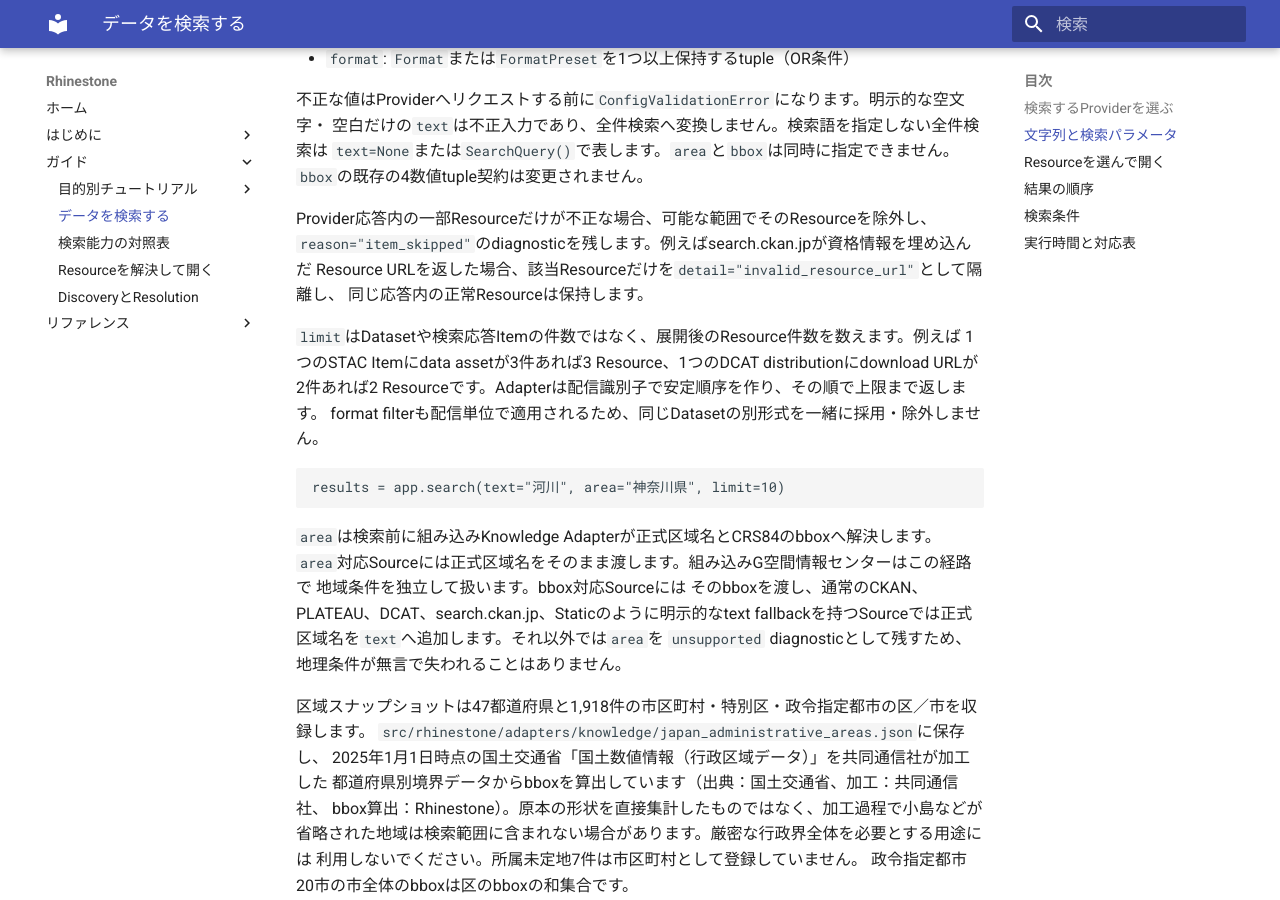
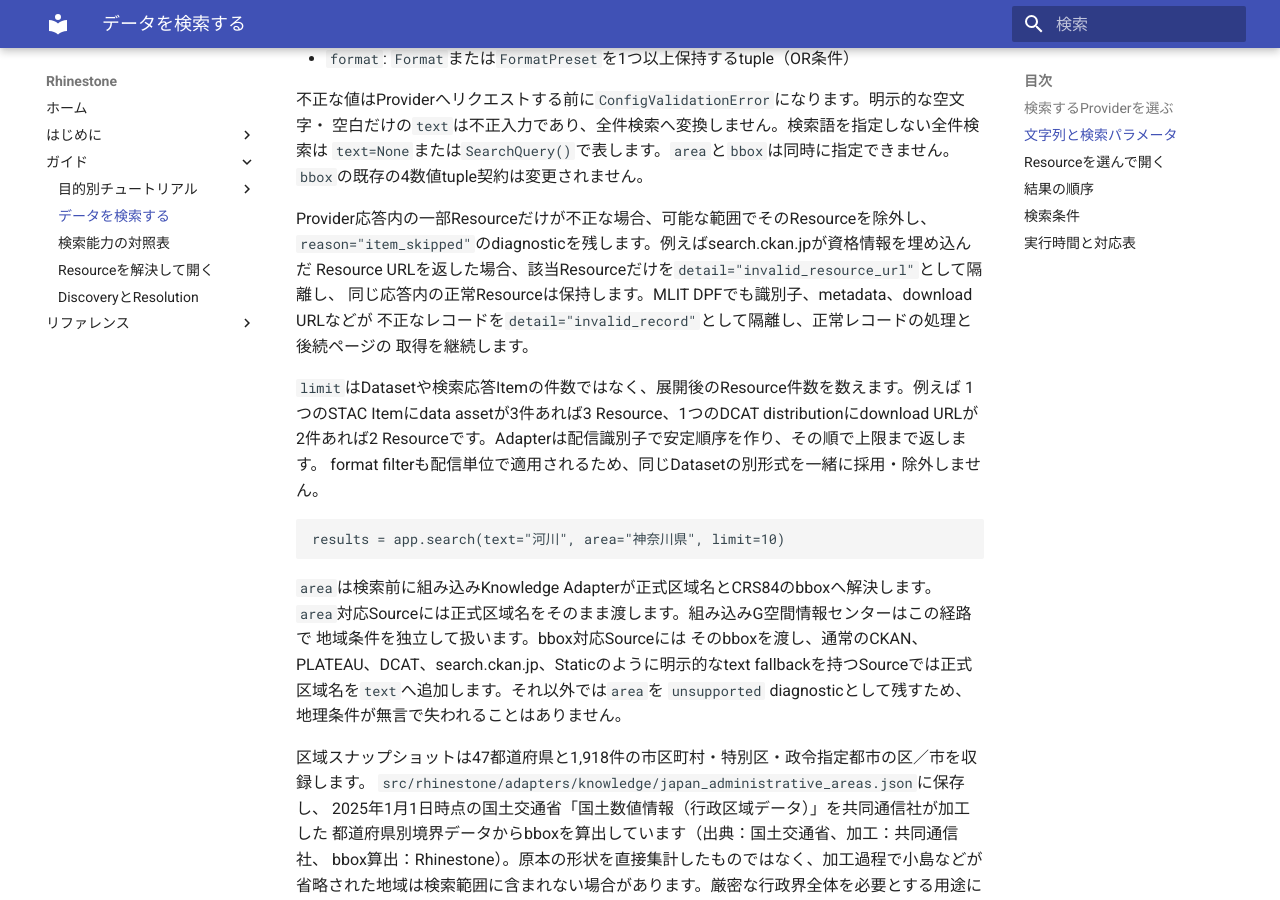
Before and after one commit to u-kitazawa/rhinestone, an MkDocs documentation site: the page built from docs/search.md, in a window 1280 px wide and 900 px high, scrolled down 1121 px. Built offline with MkDocs 1.6.1 and Material for MkDocs 9.7.7, drawn with Linux system fonts in a browser that asks for light colours.

Commit message:
fix: isolate invalid MLIT DPF records

```diff
--- a/docs/search.md
+++ b/docs/search.md
@@ -50,7 +50,9 @@ results = app.search(text="人口", limit=10)
 Provider応答内の一部Resourceだけが不正な場合、可能な範囲でそのResourceを除外し、
 `reason="item_skipped"`のdiagnosticを残します。例えばsearch.ckan.jpが資格情報を埋め込んだ
 Resource URLを返した場合、該当Resourceだけを`detail="invalid_resource_url"`として隔離し、
-同じ応答内の正常Resourceは保持します。
+同じ応答内の正常Resourceは保持します。MLIT DPFでも識別子、metadata、download URLなどが
+不正なレコードを`detail="invalid_record"`として隔離し、正常レコードの処理と後続ページの
+取得を継続します。
 
 `limit`はDatasetや検索応答Itemの件数ではなく、展開後のResource件数を数えます。例えば
 1つのSTAC Itemにdata assetが3件あれば3 Resource、1つのDCAT distributionにdownload URLが
```
